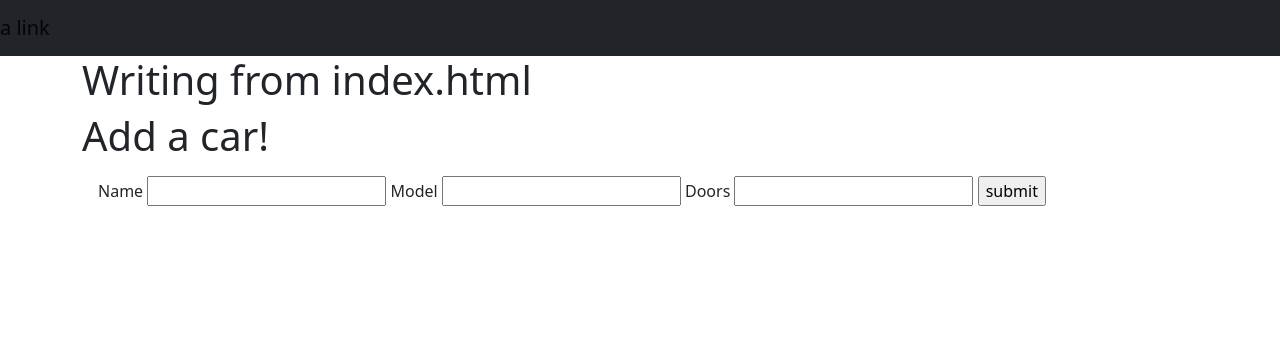
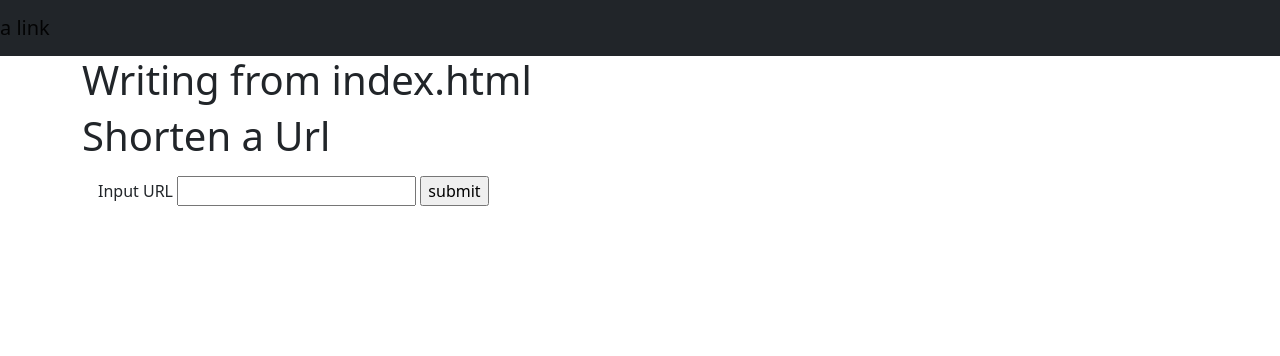
Before and after one commit to dartbill/URLShortener, a Flask app: template templates/index.html in a window 1280 px wide. Shown: the top 356 px of the page. Run offline with Flask 2, Linux system fonts and the light colour scheme; the template is opened without the code that fills it, so the values that code supplies are empty; parts of the project's set-up code (start-up, migrations or seed data) failed here and were passed over.

Commit message:
set home route

```diff
--- a/templates/index.html
+++ b/templates/index.html
@@ -3,22 +3,12 @@
 {% block content %}
 <h1>Writing from index.html</h1>
 
-{% for member in members %}
-<li> {{member.name}} model is {{member['model']}} number of doors: {{member['doors']}}</li>
-{% endfor %}
 
-
-<h1>Add a car!</h1>
+<h1>Shorten a Url</h1>
 
 <form class="mt-3 mx-3" method="POST">
-  <label for="name">Name</label>
+  <label for="name">Input URL</label>
   <input type="text" id="name" name="name">
-
-  <label for="model">Model</label>
-  <input type="text" id="model" name="model">
-
-  <label for="doors">Doors</label>
-  <input type="text" id="doors" name="doors">
 
   <input type="submit" value="submit">
 </form>
```
Also changed, not shown: app.py (+1 -8 lines).
